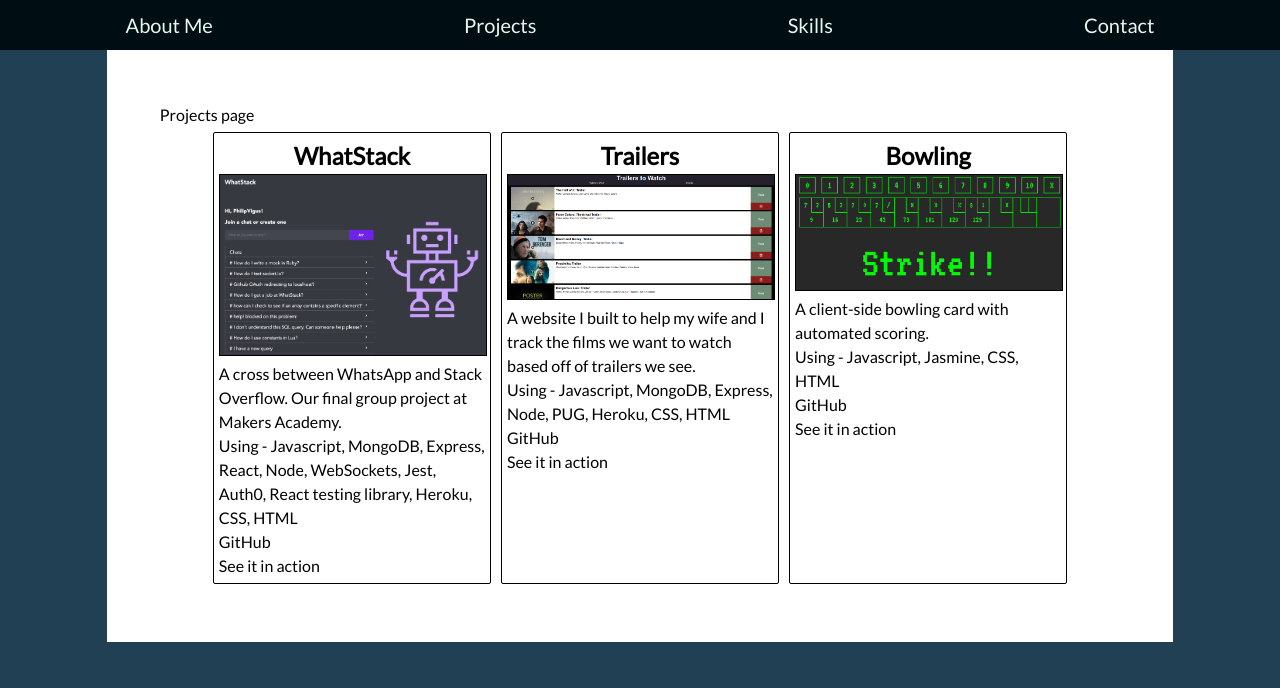
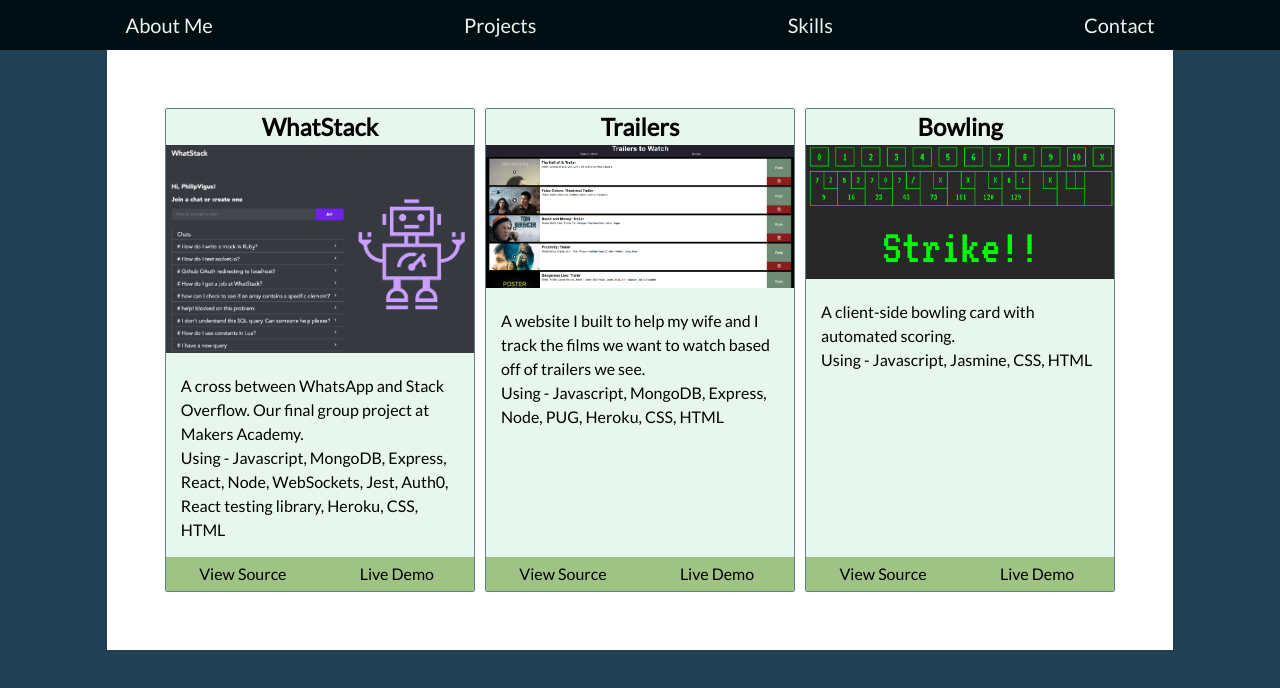
Before and after one commit to PhilipVigus/dev-portfolio, a React (Create React App) app: page /projects in a window 1280 px wide. Shown: the top 688 px of the page. Built offline with nearby package versions, Linux system fonts and the light colour scheme.

Commit message:
Style project summaries

```diff
--- a/src/components/projectSummary.css
+++ b/src/components/projectSummary.css
@@ -1,9 +1,11 @@
 .project-summary-container {
-  border: 1px solid black;
+  border: 1px solid var(--mid-shade);
+  background-color: var(--lightest-shade);
   border-radius: 2px;
+  display: flex;
   flex-basis: 33%;
+  flex-direction: column;
   margin: 5px;
-  padding: 5px;
 }
 
 .project-summary-heading {
@@ -11,6 +13,24 @@
 }
 
 .project-summary-image {
-  border: 1px solid black;
   width: 100%;
 }
+
+.project-summary-text-container {
+  flex: 1 0 auto;
+  margin: 15px;
+}
+
+.project-summary-links-container {
+  display: flex;
+  flex: 0 1 auto%;
+  flex-direction: row;
+  justify-content: space-evenly;
+}
+
+.project-summary-link {
+  background-color: var(--highlight-colour);
+  padding: 5px 0;
+  text-align: center;
+  width: 100%;
+}
--- a/src/components/projectSummary.jsx
+++ b/src/components/projectSummary.jsx
@@ -21,17 +21,21 @@ function ProjectSummary({
           alt={imageAltText}
         />
       </div>
-      <div>{summaryText}</div>
-      <div>{skills}</div>
-      <div>
-        <a href={github} rel="noopener noreferrer" target="_blank">
-          GitHub
-        </a>
+      <div className="project-summary-text-container">
+        <div>{summaryText}</div>
+        <div>{skills}</div>
       </div>
-      <div>
-        <a href={deployLink} rel="noopener noreferrer" target="_blank">
-          See it in action
-        </a>
+      <div className="project-summary-links-container">
+        <span className="project-summary-link">
+          <a href={github} rel="noopener noreferrer" target="_blank">
+            View Source
+          </a>
+        </span>
+        <span className="project-summary-link">
+          <a href={deployLink} rel="noopener noreferrer" target="_blank">
+            Live Demo
+          </a>
+        </span>
       </div>
     </div>
   );
--- a/src/components/projects.css
+++ b/src/components/projects.css
@@ -1,6 +1,5 @@
 .project-summaries-container {
   display: flex;
-  margin: 0 5%;
 }
 
 @media (max-width: 1024px) {
--- a/src/components/projects.jsx
+++ b/src/components/projects.jsx
@@ -5,7 +5,6 @@ import "./projects.css";
 function Projects() {
   return (
     <div>
-      Projects page
       <div className="project-summaries-container">
         <ProjectSummary
           title="WhatStack"
```
Also changed, not shown: 2 other files (tests, documents, lock files or other folders).
